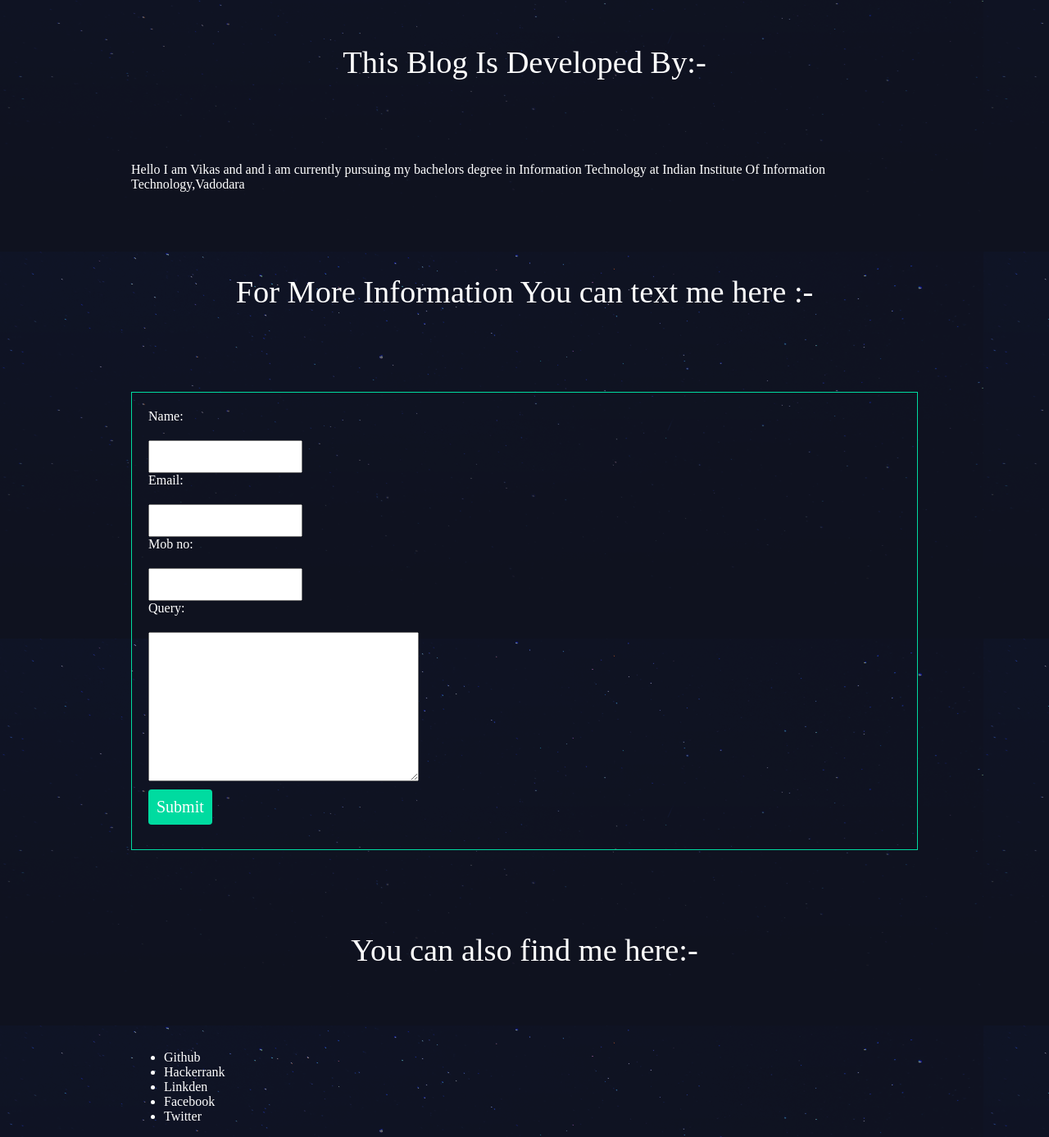
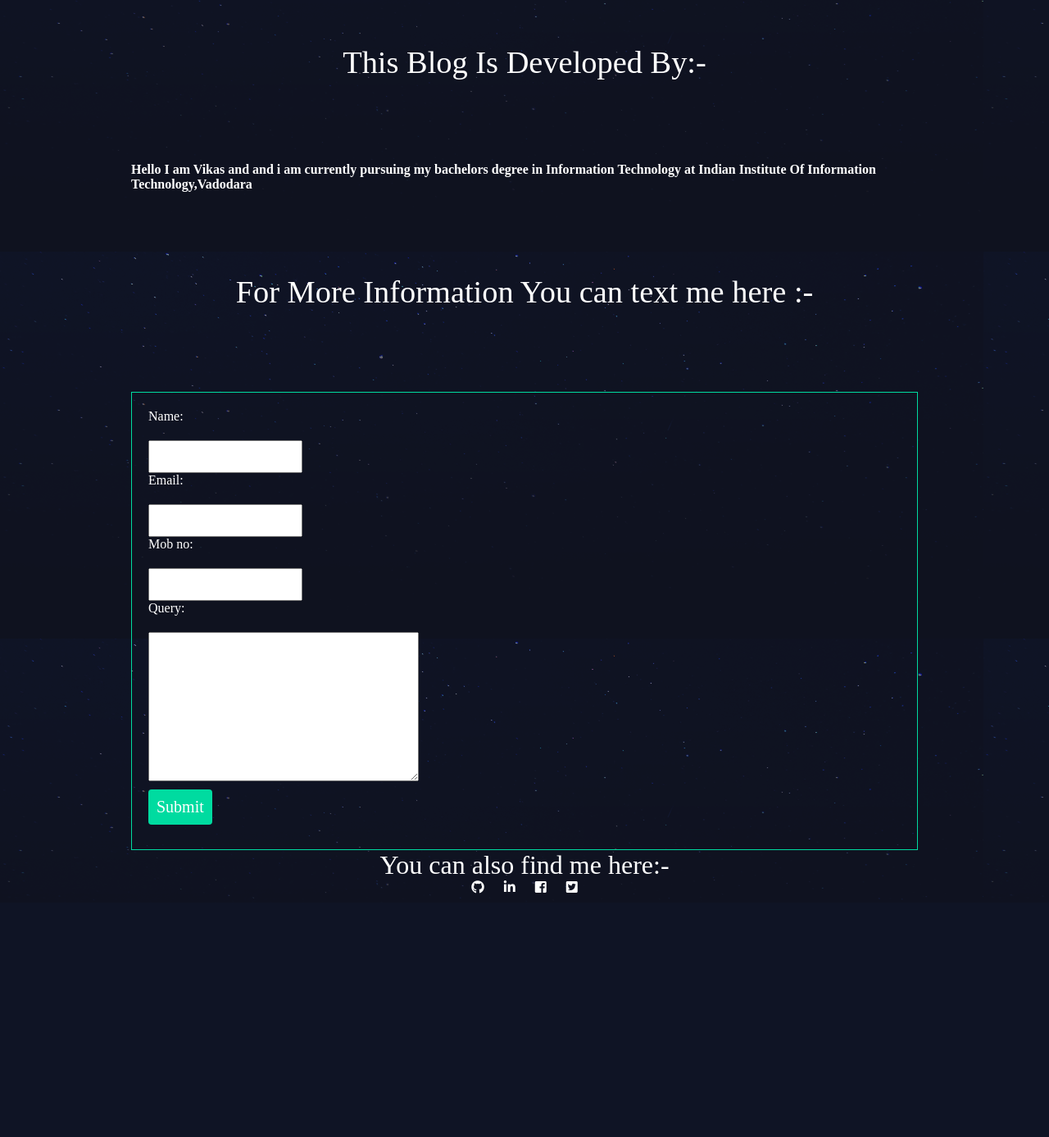
Before and after one commit to vikassharma1999/Blog, a Django app: page /feedback/about/ in a window 1280 px wide. Shown: the part 165-1552 px from the top of the page at 82% size. After the commit the page ends 1261 px from the top, so only its background shows below. Run offline with Django 3.2, Linux system fonts and the light colour scheme; some libraries are stand-ins or nearby versions.

Commit message:
add icons

```diff
--- a/myblog/assets/style.css
+++ b/myblog/assets/style.css
@@ -151,3 +151,10 @@ a.highlight{
     border-radius: 4px;
     margin: 10px 0;
 }
+div.about{
+    text-align: center;
+
+}
+div.about > a{
+    padding: 10px;
+}
--- a/myblog/feedback/templates/feedback/about.html
+++ b/myblog/feedback/templates/feedback/about.html
@@ -5,8 +5,8 @@
 	<h1>This Blog Is Developed By:-</h1>
 
 
-		Hello I am Vikas and and i am currently pursuing my bachelors degree in Information Technology at Indian Institute Of Information Technology,Vadodara
-
+		<strong>Hello I am Vikas and and i am currently pursuing my bachelors degree in Information Technology at Indian Institute Of Information Technology,Vadodara
+	</strong>
 
 		<h1>For More Information You can text me here :-</h1>
 		<form class="site-form" method="POST" action="{% url 'feedback:about'%}">
@@ -14,13 +14,15 @@
 			{{form}}
 			<input type="submit" value="Submit">
 		</form>
-	<h1>You can also find me here:-</h1>
-	<ul>
-	<li><a href="https://github.com/vikassharma1999">Github</a></li>
-	<li><a href="https://www.hackerrank.com/VIKAS07">Hackerrank</a></li>
-	<li><a href="https://www.linkedin.com/in/vikas-sharma-04a11a156/">Linkden</a></li>
-	<li><a href="https://www.facebook.com/profile.php?id=100005685854754">Facebook</a></li>
-	<li><a href="https://twitter.com/Vikassh89501557">Twitter</a></li>
-</ul>
+
+
+	<div class="about">
+		<h1>You can also find me here:-</h1>
+	<a href="https://github.com/vikassharma1999"><i class="fab fa-github"></i></a>
+	<a href="https://www.linkedin.com/in/vikas-sharma-04a11a156/"><i class="fab fa-linkedin-in"></i></a>
+	<a href="https://www.facebook.com/profile.php?id=100005685854754"><i class="fab fa-facebook-square"></i></a>
+	<a href="https://twitter.com/Vikassh89501557"><i class="fab fa-twitter-square"></i></a>
+</div>
+
 
 {% endblock %}
--- a/myblog/templates/base_layout.html
+++ b/myblog/templates/base_layout.html
@@ -6,6 +6,7 @@
     <meta charset="utf-8">
     <title>Article</title>
     <link rel="stylesheet" href="{% static 'style.css'%}">
+    <link rel="stylesheet" href="https://use.fontawesome.com/releases/v5.1.0/css/all.css" integrity="sha384-lKuwvrZot6UHsBSfcMvOkWwlCMgc0TaWr+30HWe3a4ltaBwTZhyTEggF5tJv8tbt" crossorigin="anonymous">
   </head>
   <body>
 
```
Also changed, not shown: myblog/db.sqlite3.
